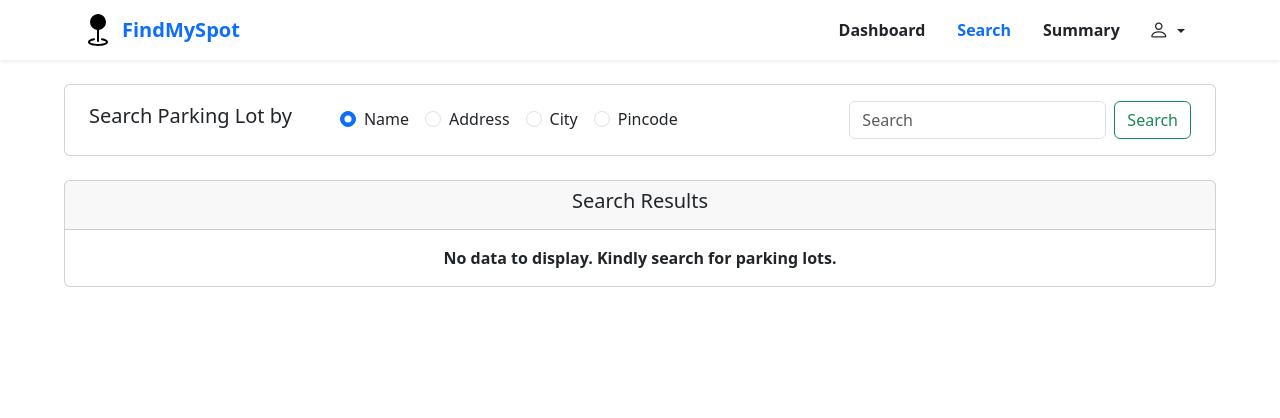
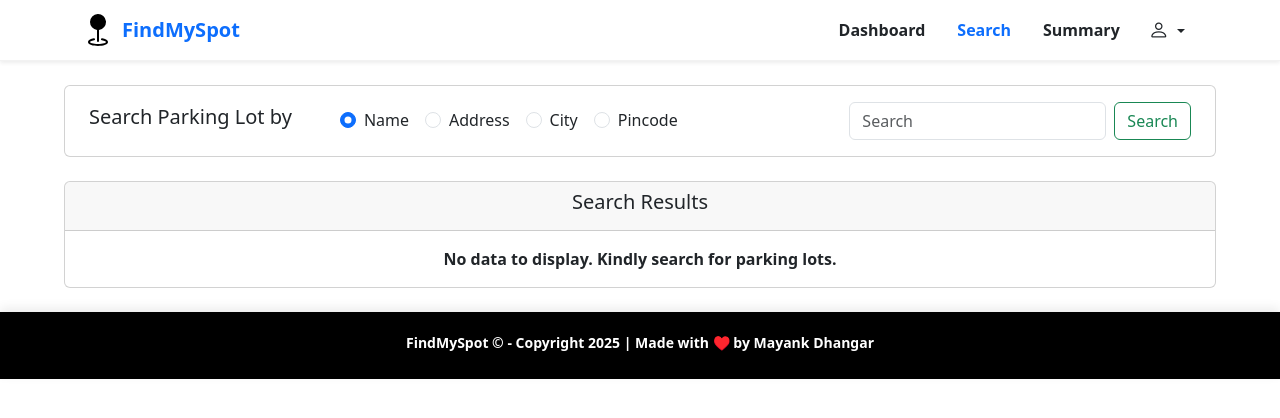
Before and after one commit to mayankdhangar2408/Vehicle-Parking-App-23f1000599, a Flask app: page /user/search in a window 1280 px wide. Shown: the top 418 px of the page. Run offline with Flask 3, Linux system fonts and the light colour scheme.

Commit message:
Footer Added to all User and Admin Panel

```diff
--- /dev/null
+++ b/static/css/nav_footer.css
@@ -0,0 +1,31 @@
+.light-glass-navbar {
+  background-color: rgba(255, 255, 255, 0.30);
+  /* Soft white tint */
+  backdrop-filter: blur(8px);
+  -webkit-backdrop-filter: blur(8px);
+  transition: background-color 0.3s ease;
+  border-bottom: 1px solid rgba(0, 0, 0, 0.05);
+}
+
+/* footer */
+.footer {
+  bottom: 0;
+  left: 0;
+  width: 100%;
+  text-align: center;
+  background: black;
+  color: white;
+  font-size: 14px;
+  padding: 20px 0 10px;
+  box-shadow: 0 -4px 10px rgba(0, 0, 0, 0.08);
+  z-index: 999;
+}
+
+
+.footer p {
+  color: white;
+}
+
+.footer li{
+  list-style-type: none;
+}
--- a/templates/home.html
+++ b/templates/home.html
@@ -9,6 +9,7 @@
     <link href="https://cdn.jsdelivr.net/npm/bootstrap@5.3.7/dist/css/bootstrap.min.css" rel="stylesheet"
         integrity="sha384-LN+7fdVzj6u52u30Kp6M/trliBMCMKTyK833zpbD+pXdCLuTusPj697FH4R/5mcr" crossorigin="anonymous">
     <link rel="stylesheet" href="/static/css/home.css">
+    <link rel="stylesheet" href="/static/css/nav_footer.css">
 </head>
 
 <body>
--- a/templates/user/search.html
+++ b/templates/user/search.html
@@ -8,6 +8,7 @@
     <link href="https://cdn.jsdelivr.net/npm/bootstrap@5.3.7/dist/css/bootstrap.min.css" rel="stylesheet"
         integrity="sha384-LN+7fdVzj6u52u30Kp6M/trliBMCMKTyK833zpbD+pXdCLuTusPj697FH4R/5mcr" crossorigin="anonymous">
     <link rel="stylesheet" href="https://cdn.jsdelivr.net/npm/bootstrap-icons@1.13.1/font/bootstrap-icons.min.css">
+    <link rel="stylesheet" href="/static/css/nav_footer.css">
 </head>
 
 <body>
@@ -83,7 +84,7 @@
     </div>
 
     <!-- Search Results -->
-    <div class="card mx-auto text-center" style="width:90%">
+    <div class="card mx-auto text-center my-4" style="width:90%">
         <div class="card-header">
             <h5 class="card-title">Search Results</h5>
         </div>
@@ -191,6 +192,13 @@
         {% endif %}
     </div>
 
+     <!--Footer-->
+    <div class="footer">
+        <div class="container">
+            <p class="fw-semibold">FindMySpot &COPY; - Copyright 2025 | Made with &#x2665;&#xfe0f; by Mayank Dhangar</p>
+        </div>
+    </div>
+
     <script src="https://cdn.jsdelivr.net/npm/bootstrap@5.3.3/dist/js/bootstrap.bundle.min.js"></script>
     <script src="https://cdn.jsdelivr.net/npm/bootstrap@5.3.7/dist/js/bootstrap.bundle.min.js"
         integrity="sha384-ndDqU0Gzau9qJ1lfW4pNLlhNTkCfHzAVBReH9diLvGRem5+R9g2FzA8ZGN954O5Q"
```
Also changed, not shown: static/css/home.css (+0 -27 lines), templates/admin/dashboard.html (+9 -1 lines), templates/admin/search.html (+8 -2 lines), templates/admin/summary.html (+8 -0 lines), templates/user/dashboard.html (+9 -1 lines), templates/user/summary.html (+8 -0 lines), instance/vehicle__app_db.sqlite3.
